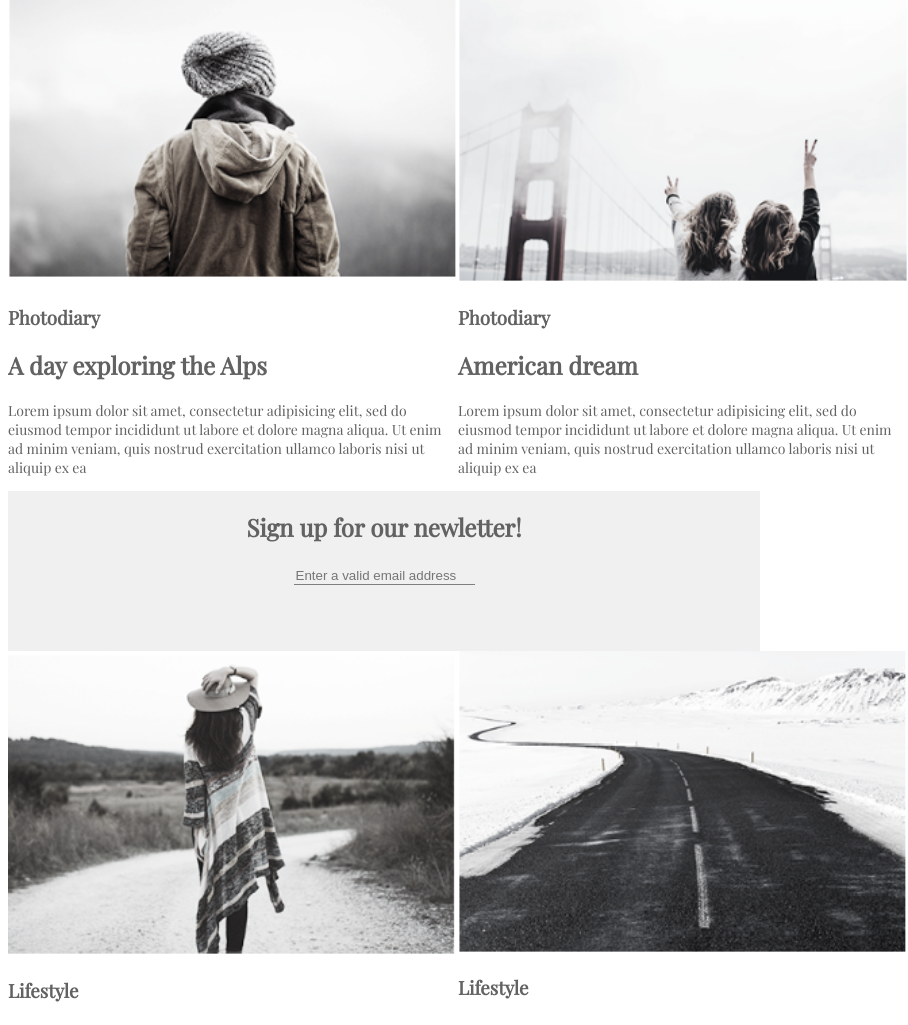
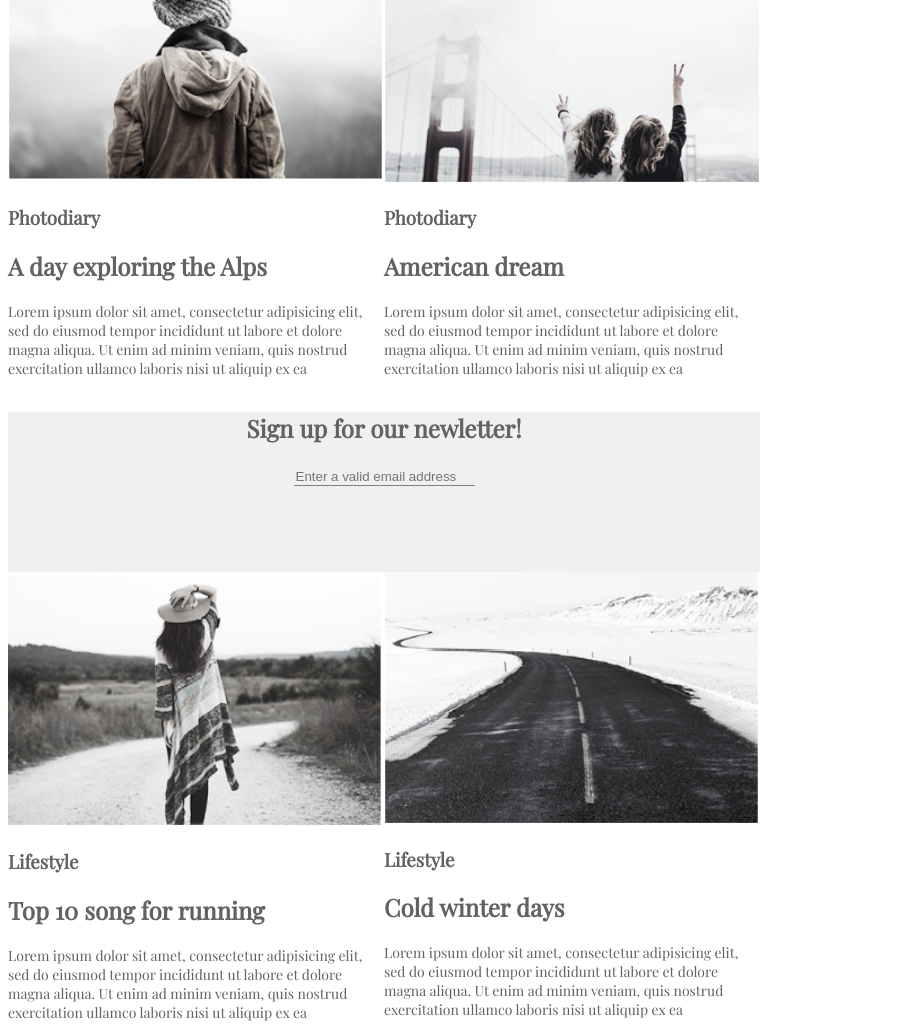
Before and after one commit to kkmir/Site, a plain HTML site: page index.html in a window 768 px wide. Shown: the part 1558-2583 px from the top of the page, 908 px wide, since content can reach past the window. Drawn offline with nearby package versions, Linux system fonts and the light colour scheme.

Commit message:
fixed media

```diff
--- a/styles.css
+++ b/styles.css
@@ -4,7 +4,6 @@
 	margin: auto;
 	width: 900px;
 	background: white;
-	overflow: hidden;
 }
 
 .center {
@@ -115,5 +114,14 @@ img {
   .links {
   line-height: 40px;
   }
+}
 
+@media screen and (min-width: 400px) and (max-width: 800px) {
+ .content {
+  width: auto;
+ }
+
+ .content-text {
+  width: auto;
+ }
 }
```
